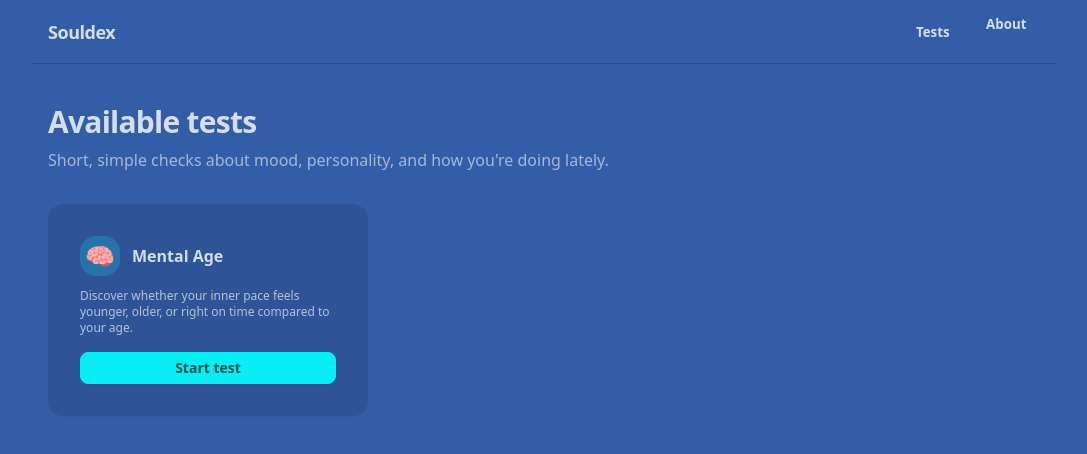
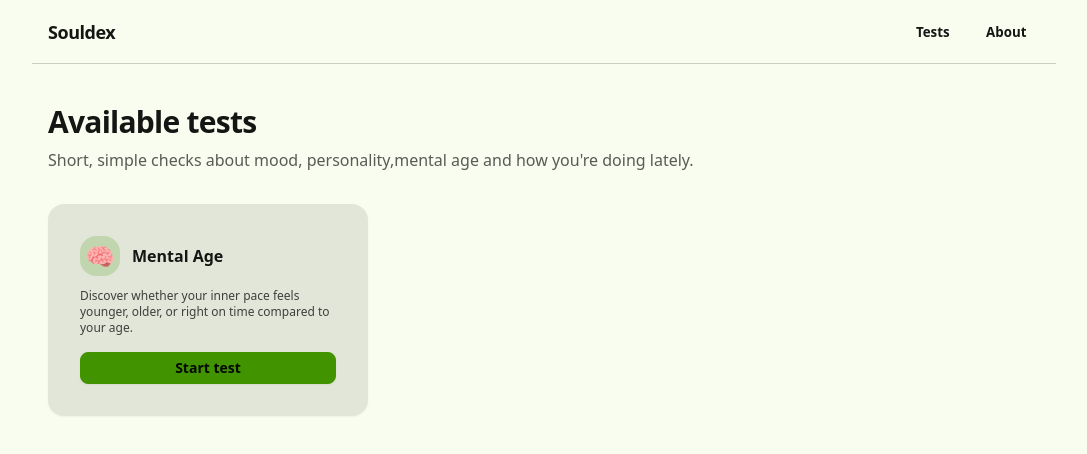
Before and after one commit to SAGEisheree/souldex, a React (Vite) app: page / in a window 1280 px wide. Shown: the top 454 px of the page, without its empty margins (96-1183 px from the left). Built offline with nearby package versions, Linux system fonts and the light colour scheme.

Commit message:
changed model to gemma

```diff
--- a/index.html
+++ b/index.html
@@ -1,5 +1,5 @@
 <!doctype html>
-<html lang="en" data-theme="aqua">
+<html lang="en" data-theme="lemonade">
   <head>
     <meta charset="UTF-8" />
     <link rel="icon" type="image/svg+xml" href="/vite.svg" />
--- a/src/things/about.jsx
+++ b/src/things/about.jsx
@@ -11,7 +11,7 @@ const About = () => {
         </div>
         <div className="flex-none gap-2">
           <button className="btn btn-ghost btn-sm normal-case hidden md:block">Tests</button>
-          <Link to="/" className="btn btn-ghost btn-sm normal-case hidden md:block">Home</Link>
+          <Link to="/" className="btn btn-ghost btn-sm normal-case pt-2 hidden md:block">Home</Link>
           {/* Mobile menu button */}
           <div className="dropdown dropdown-end md:hidden">
             <label tabIndex={0} className="btn btn-ghost btn-sm btn-circle">
--- a/src/things/homePage.jsx
+++ b/src/things/homePage.jsx
@@ -10,7 +10,7 @@ const HomePage = () => (
       </div>
       <div className="flex-none gap-2">
         <button className="btn btn-ghost btn-sm normal-case hidden md:block">Tests</button>
-        <Link to="/about" className="btn btn-ghost btn-sm normal-case hidden md:block">About</Link>
+        <Link to="/about" className="btn btn-ghost pt-2 btn-sm normal-case hidden md:block">About</Link>
         {/* Mobile menu button */}
         <div className="dropdown dropdown-end md:hidden">
           <label tabIndex={0} className="btn btn-ghost btn-sm btn-circle">
@@ -32,7 +32,7 @@ const HomePage = () => (
       <section className="space-y-2 text-center md:text-left">
         <h2 className="text-2xl md:text-3xl font-bold tracking-tight">Available tests</h2>
         <p className="text-sm md:text-base text-base-content/70">
-          Short, simple checks about mood, personality, and how you&apos;re
+          Short, simple checks about mood, personality,mental age and how you&apos;re
           doing lately.
         </p>
       </section>
--- a/src/things/mentalsubmit.jsx
+++ b/src/things/mentalsubmit.jsx
@@ -1,11 +1,11 @@
 import { useState, useEffect } from 'react';
-import { useLocation, useNavigate } from 'react-router-dom'; // 👈 Added useNavigate
+import { useLocation, useNavigate } from 'react-router-dom';
 import { GoogleGenAI } from "@google/genai";
 import ReactMarkdown from 'react-markdown';
 
 const MentalSubmit = () => {
   const location = useLocation();
-  const navigate = useNavigate(); // 👈 1. Initialize navigate
+  const navigate = useNavigate();
   const quizData = location.state;
 
   const [analysis, setAnalysis] = useState("");
@@ -16,7 +16,6 @@ const MentalSubmit = () => {
   });
 
   const analyzeData = async () => {
-    // If quizData is already cleared or analysis is done, stop.
     if (!quizData || analysis || loading) return;
 
     setLoading(true);
@@ -33,7 +32,7 @@ const MentalSubmit = () => {
       `;
 
       const response = await ai.models.generateContent({
-        model: "gemini-3-flash-preview",
+        model: "gemma-3-12b-it",
         contents: customPrompt
       });
 
@@ -42,21 +41,18 @@ const MentalSubmit = () => {
       }
     } catch (error) {
       console.error("Analysis failed:", error);
-      setAnalysis("Error connecting to Gemini 3.");
+      setAnalysis("Error connecting to Gemini 3 or daily quote exceeded");
     }
     setLoading(false);
   };
 
   useEffect(() => {
     if (quizData) {
-      // 2. Run analysis
       analyzeData();
 
-      // 3. Clear the state from browser history immediately
-      // This ensures if the user reloads, location.state is null.
       navigate(location.pathname, { replace: true, state: null });
     }
-  }, [quizData]); // Only depends on quizData
+  }, [quizData]);
 
   return (
     <div className="mt-4 p-8 max-w-2xl mx-auto">
@@ -65,11 +61,11 @@ const MentalSubmit = () => {
           <span className="loading loading-spinner loading-lg text-primary"></span>
           <p className="mt-2 animate-pulse">Gemini is analyzing your quizData...</p>
         </div>
-      ) : analysis ? ( // Show analysis if it exists
+      ) : analysis ? (
         <div className="prose prose-slate max-w-none bg-base-100 p-6 rounded-xl shadow-md border border-base-300">
           <ReactMarkdown>{analysis}</ReactMarkdown>
         </div>
-      ) : ( // If no analysis and not loading, it means the page was reloaded
+      ) : (
         <div className="text-center py-10">
           <p className="text-lg opacity-70">No data found. The session has expired or the page was refreshed.</p>
           <button
--- a/tailwind.config.js
+++ b/tailwind.config.js
@@ -20,7 +20,7 @@ export default {
     require("daisyui") // Change to require
   ],
   daisyui: {
-      themes: ["retro","cyberpunk","aqua","lofi"
+      themes: ["retro","cyberpunk","aqua","lofi","lemonade"
 
       ]
 
```
Also changed, not shown: 1 other file (tests, documents, lock files or other folders).
